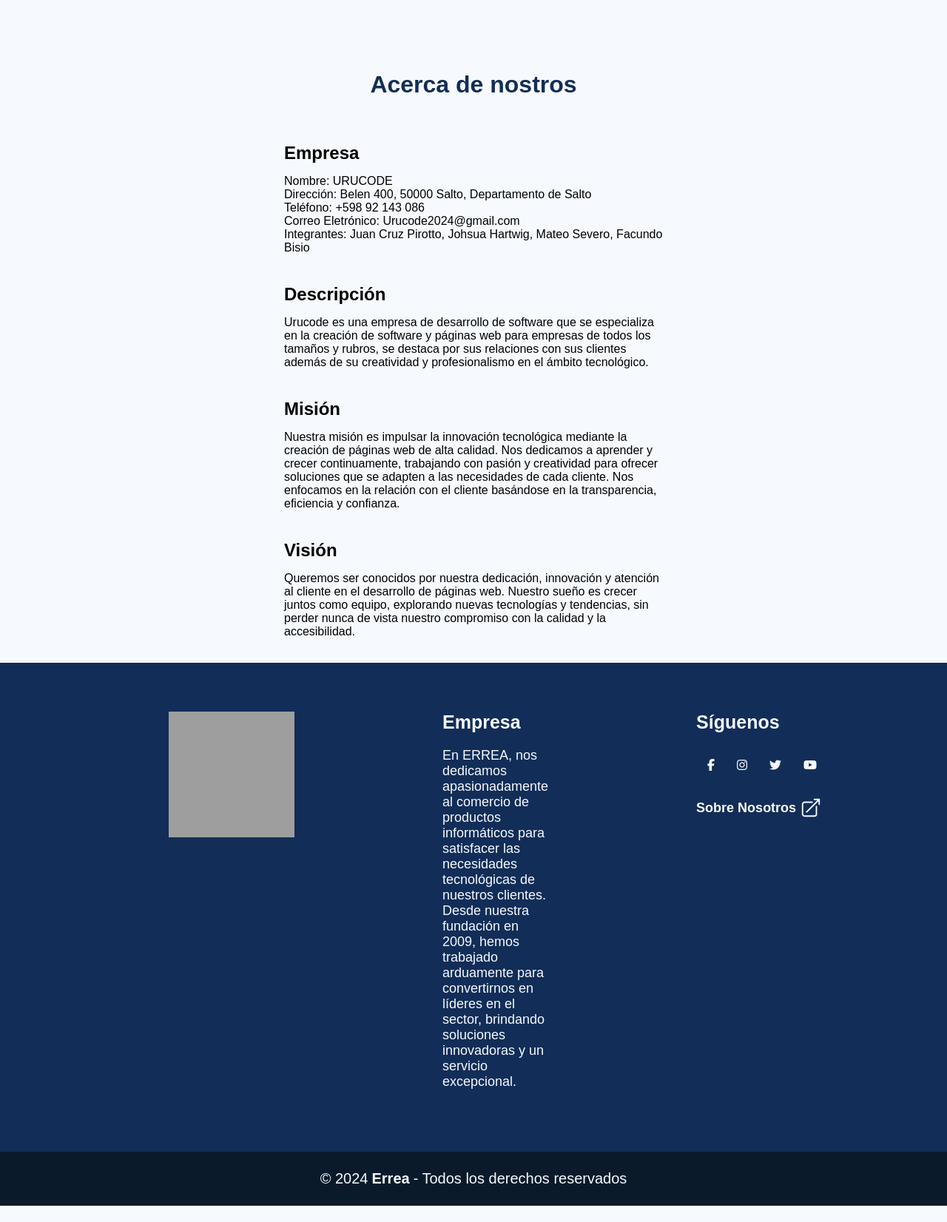
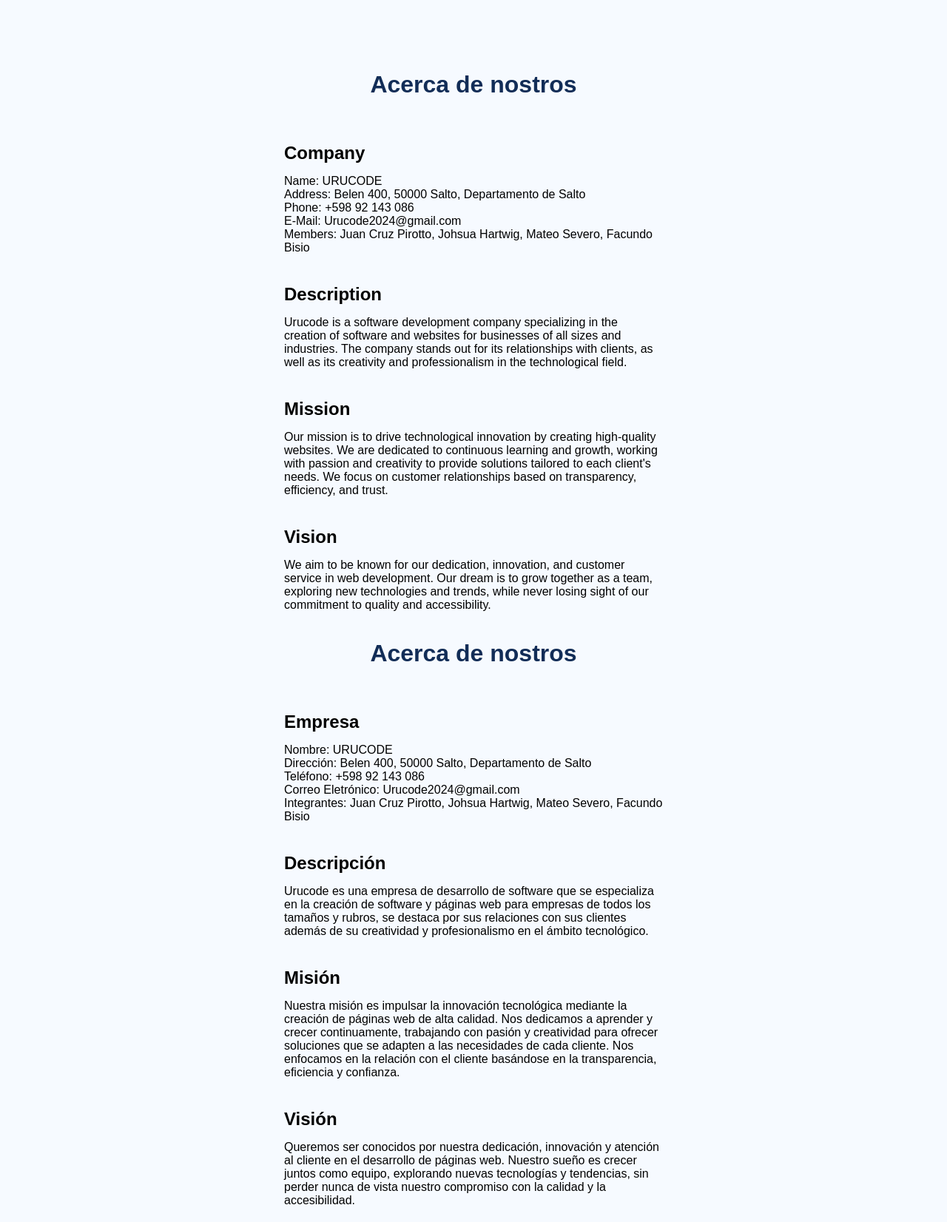
Before and after one commit to Johsua-123/URUCODE, a PHP site: page /about-us.php in a window 1280 px wide. Shown: the part 175-1827 px from the top of the page at 74% size. Before the commit the page ends 1805 px from the top, so only its background shows below. Run offline with PHP 8.4, Linux system fonts and the light colour scheme; some libraries are stand-ins or nearby versions; grey boxes are pictures that could not be loaded.

Commit message:
About us en inglés
Añadí el about us en inglés de vuelta y comenté el footer porque tapaba contenido y no lo pude arreglar

```diff
--- a/about-us.php
+++ b/about-us.php
@@ -20,6 +20,34 @@
         <?php include "reusables/navbar.php"; ?>
         <main>
             <div class="about-us">
+            <h1>Acerca de nostros</h1>
+                <section>
+                    <h2>Company</h2>
+                    <p>Name: URUCODE</p>
+                    <p>Address: Belen 400, 50000 Salto, Departamento de Salto</p>
+                    <p>Phone: +598 92 143 086</p>
+                    <p>E-Mail: Urucode2024@gmail.com</p>
+                    <p>Members: Juan Cruz Pirotto, Johsua Hartwig, Mateo Severo, Facundo Bisio</p>
+                </section>
+                <section>
+                    <h2>Description</h2>
+                    <p>
+                        Urucode is a software development company specializing in the creation of software and websites for businesses of all sizes and industries. The company stands out for its relationships with clients, as well as its creativity and professionalism in the technological field.
+                    </p>
+                </section>
+                <section>
+                    <h2>Mission</h2>
+                    <p>
+                        Our mission is to drive technological innovation by creating high-quality websites. We are dedicated to continuous learning and growth, working with passion and creativity to provide solutions tailored to each client's needs. We focus on customer relationships based on transparency, efficiency, and trust.
+                    </p>
+                </section>
+                <section>
+                    <h2>Vision</h2>
+                    <p>
+                    We aim to be known for our dedication, innovation, and customer service in web development. Our dream is to grow together as a team, exploring new technologies and trends, while never losing sight of our commitment to quality and accessibility.
+                    </p>
+                </section>
+                <br>
                 <h1>Acerca de nostros</h1>
                 <section>
                     <h2>Empresa</h2>
@@ -58,6 +86,6 @@
                 </section>
             </div>
         </main>
-        <?php include "reusables/footer.php"; ?>
+        <?php /*include "reusables/footer.php";*/ ?>
     </body>
 </html>
```
